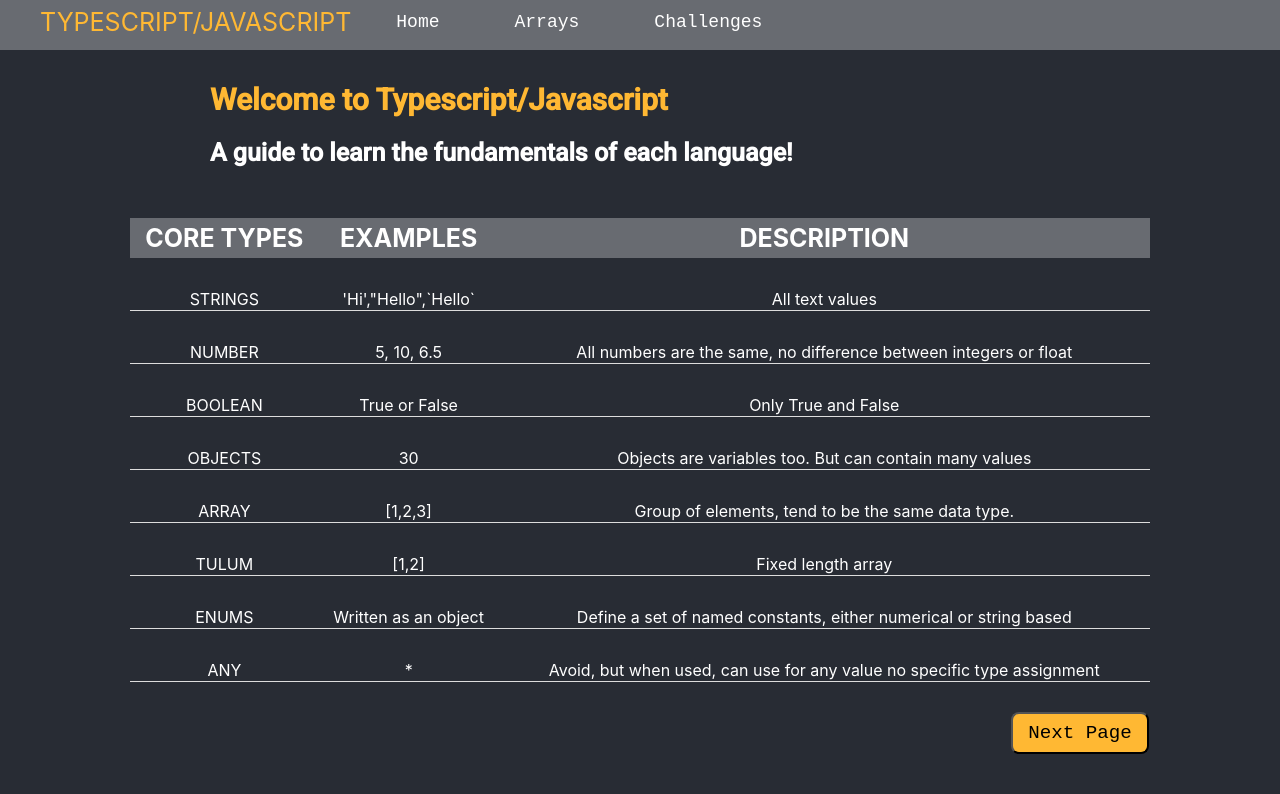
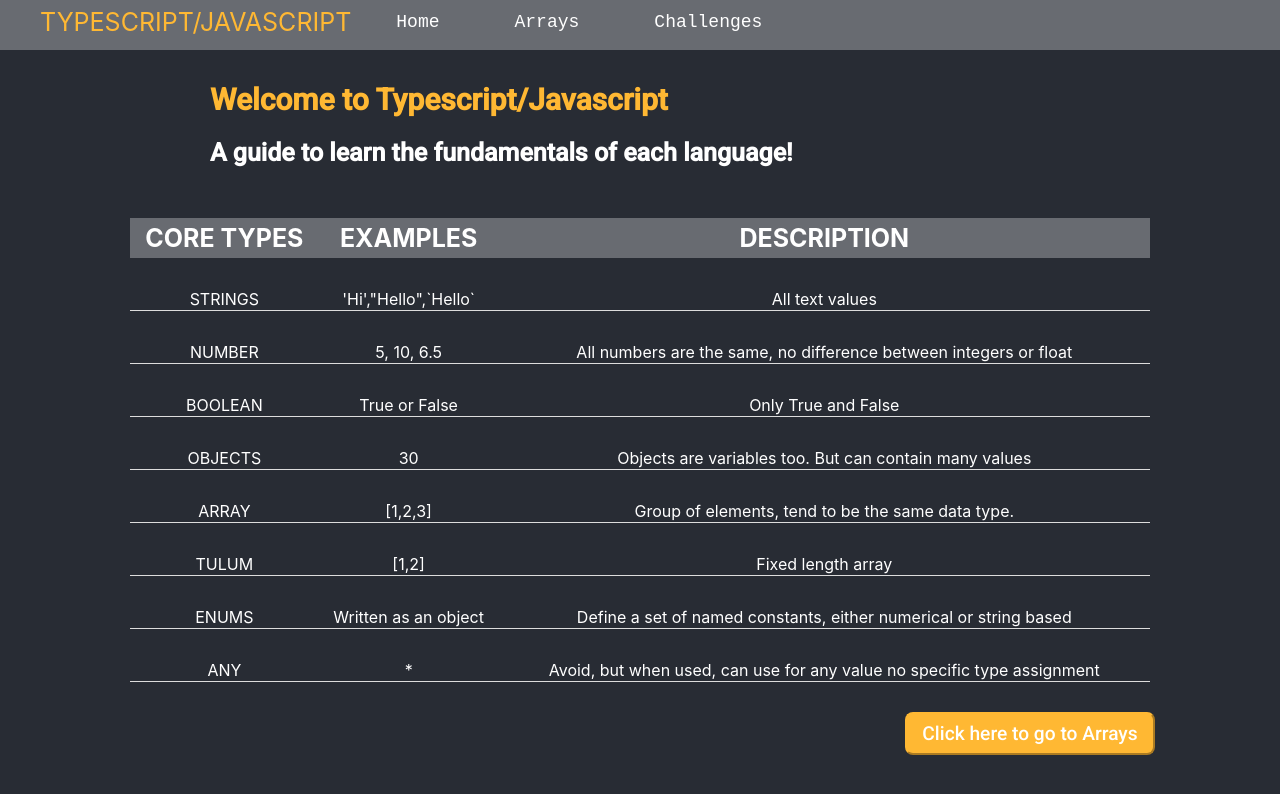
Before and after one commit to RadhikaChamdal/typescript-pd, a React (Create React App) app: page / in a window 1280 px wide. Shown: the top 794 px of the page. Built offline with nearby package versions, Linux system fonts and the light colour scheme; the HTML template or start-up script is replaced by a standard one.

Commit message:
changed the button, to the same font as h1, h2, and made some changes to the css

```diff
--- a/src/components/button/button.styled.ts
+++ b/src/components/button/button.styled.ts
@@ -1,17 +1,19 @@
 import styled from "styled-components";
-import { Orange, lightOrange } from "../../constants/colors";
+import { Orange, darkOrange, White } from "../../constants/colors";
 
 export const Button = styled.button`
    {
-    color: black;
+    color: ${White};
     background-color: ${Orange};
-    font-family: "Roboto Mono", monospace;
+
     font-size: 1.2rem;
     padding: 8px 15px;
+    margin-right: -780px;
     border-radius: 8px;
-    margin-right: -880px;
+    border-color: ${Orange};
+    font-family: "Roboto";
   }
   &:hover {
-    background-color: ${lightOrange};
+    background-color: ${darkOrange};
   }
 `;
--- a/src/components/home/home.tsx
+++ b/src/components/home/home.tsx
@@ -9,17 +9,17 @@ export type HomePageProps = {} & RouteComponentProps;
 
 const Home: FunctionComponent<HomePageProps> = () => (
   <div className="App">
+    <link
+      href="https://fonts.googleapis.com/css2?family=Roboto:wght@500&display=swap"
+      rel="stylesheet"
+    ></link>
     <header className="App-header" style={{ marginTop: "2rem" }}>
-      <link
-        href="https://fonts.googleapis.com/css2?family=Roboto:wght@500&display=swap"
-        rel="stylesheet"
-      ></link>
       <StyledH1>Welcome to Typescript/Javascript</StyledH1>
       <StyledH2> A guide to learn the fundamentals of each language! </StyledH2>
     </header>
     <TableInfo></TableInfo>
     <Link to="Arrays">
-      <Button> Next Page </Button>
+      <Button> Click here to go to Arrays </Button>
     </Link>
   </div>
 );
--- a/src/constants/colors.ts
+++ b/src/constants/colors.ts
@@ -1,4 +1,4 @@
 export const Orange = "#ffb833";
-export const lightOrange = "#fca90d";
+export const darkOrange = "#fca90d";
 export const White = "#ffffff";
 export const lightGrey = "#686b71";
```
